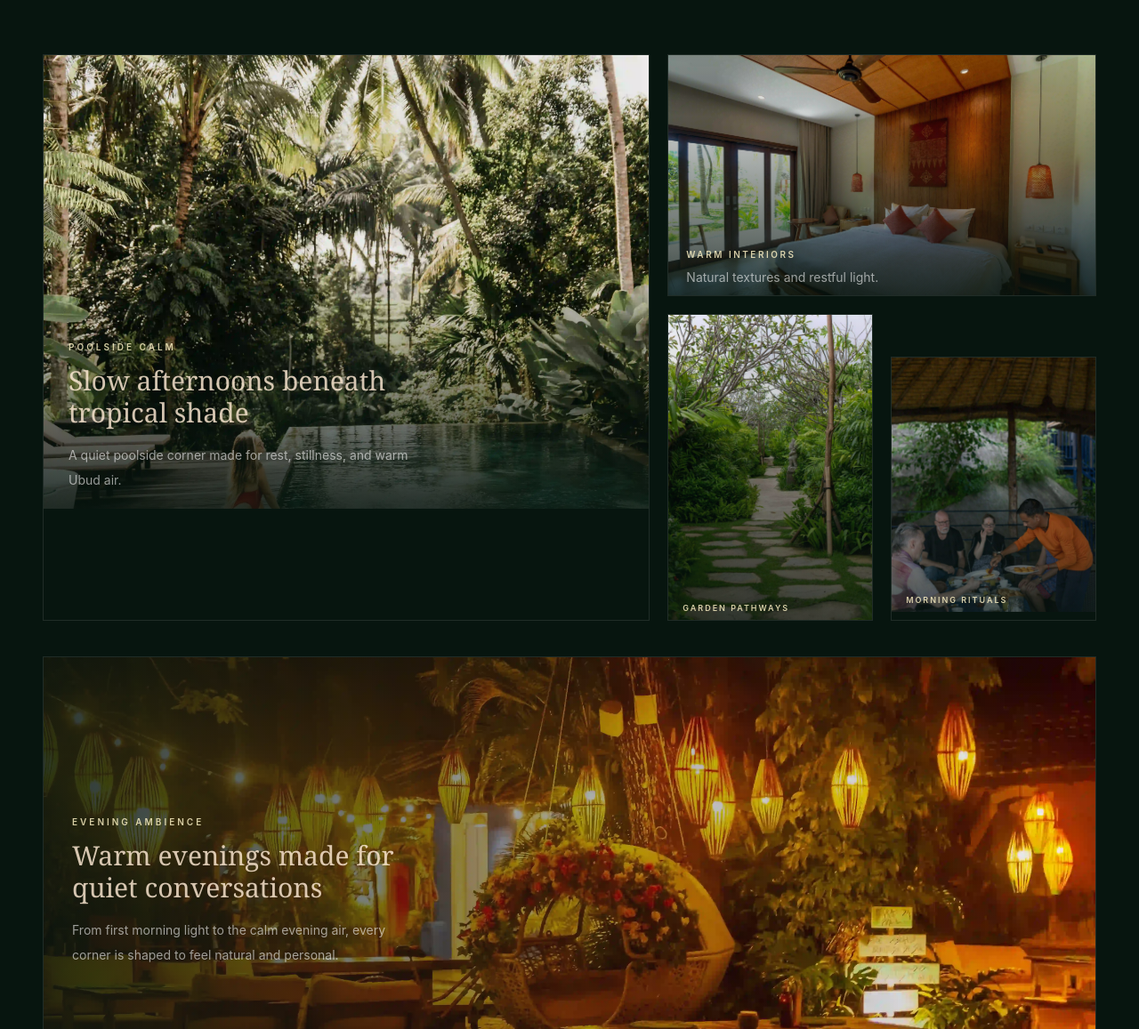
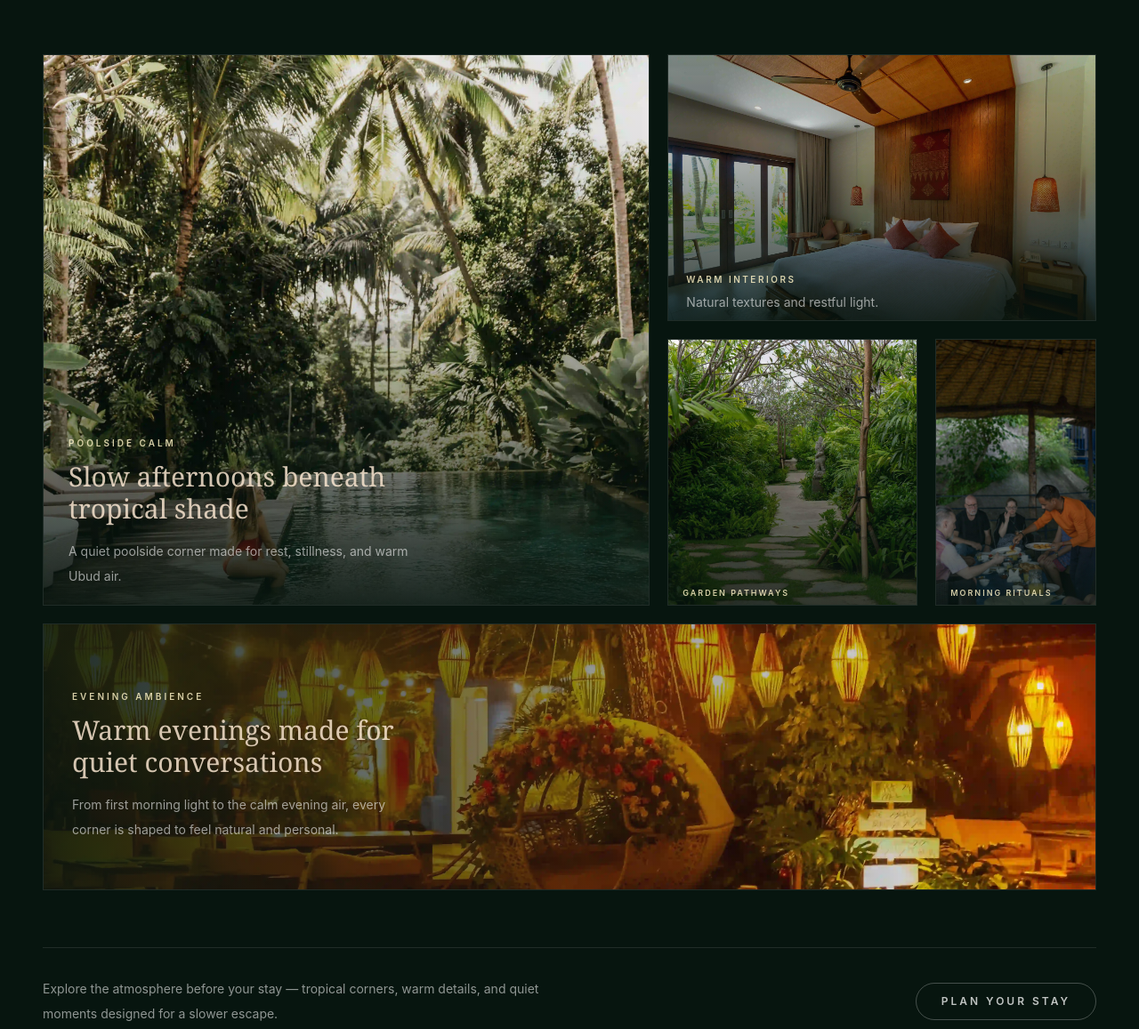
Before and after one commit to Adityagede/aruna-project, a website built with Vite: page index.html in a window 1280 px wide. Shown: the part 8299-9456 px from the top of the page at 89% size. Built offline with nearby package versions, Linux system fonts and the light colour scheme; files whose address does not match are found by name.

Commit message:
29juni am

```diff
--- a/index.html
+++ b/index.html
@@ -1390,11 +1390,14 @@
     </div>
 
     <!-- DESKTOP / TABLET EDITORIAL GRID -->
-    <div class="mt-16 hidden md:grid md:grid-cols-12 md:gap-5">
-
-      <!-- BIG LEFT IMAGE -->
-      <figure class="gallery-card group col-span-7 overflow-hidden border border-white/10" data-aos="fade-up">
-        <div class="relative aspect-4/3 overflow-hidden">
+
+<div class="mt-16 hidden gap-5 md:grid md:grid-cols-12 md:auto-rows-[220px] lg:auto-rows-[260px] xl:auto-rows-[300px]">
+
+  <!-- BIG IMAGE -->
+  <figure
+    class="gallery-card group relative col-span-7 row-span-2 overflow-hidden border border-white/10"
+    data-aos="fade-up"
+  >
     <img
       src="/images/gallery-pool.webp"
       width="1400"
@@ -1405,7 +1408,7 @@
       decoding="async"
     />
 
-          <div class="absolute inset-0 bg-gradient-to-b from-transparent via-transparent to-[#07150F]/85"></div>
+    <div class="absolute inset-0 bg-gradient-to-b from-transparent via-[#07150F]/10 to-[#07150F]/90"></div>
 
     <figcaption class="gallery-caption absolute bottom-0 left-0 max-w-md p-7">
       <p class="text-[10px] font-semibold uppercase tracking-[0.3em] text-amber-100">
@@ -1420,14 +1423,14 @@
         A quiet poolside corner made for rest, stillness, and warm Ubud air.
       </p>
     </figcaption>
-        </div>
   </figure>
 
-      <!-- RIGHT COLUMN -->
-      <div class="col-span-5 grid gap-5">
-
-        <figure class="gallery-card group overflow-hidden border border-white/10" data-aos="fade-up" data-aos-delay="100">
-          <div class="relative aspect-16/9 overflow-hidden">
+  <!-- TOP RIGHT IMAGE -->
+  <figure
+    class="gallery-card group relative col-span-5 row-span-1 overflow-hidden border border-white/10"
+    data-aos="fade-up"
+    data-aos-delay="100"
+  >
     <img
       src="/images/gallery-interior.webp"
       width="1000"
@@ -1438,23 +1441,25 @@
       decoding="async"
     />
 
-            <div class="absolute inset-0 bg-gradient-to-b from-transparent to-[#07150F]/80"></div>
+    <div class="absolute inset-0 bg-gradient-to-b from-transparent to-[#07150F]/85"></div>
 
     <figcaption class="gallery-caption absolute bottom-0 left-0 p-5">
       <p class="text-[10px] font-semibold uppercase tracking-[0.25em] text-amber-100">
         Warm Interiors
       </p>
+
       <p class="mt-2 text-sm text-white/70">
         Natural textures and restful light.
       </p>
     </figcaption>
-          </div>
   </figure>
 
-        <div class="grid grid-cols-2 gap-5">
-
-          <figure class="gallery-card group overflow-hidden border border-white/10" data-aos="fade-up" data-aos-delay="150">
-            <div class="relative overflow-hidden">
+  <!-- SMALL IMAGE 1 -->
+  <figure
+    class="gallery-card group relative col-span-3 row-span-1 overflow-hidden border border-white/10"
+    data-aos="fade-up"
+    data-aos-delay="150"
+  >
     <img
       src="/images/gallery-garden.webp"
       width="700"
@@ -1465,18 +1470,21 @@
       decoding="async"
     />
 
-              <div class="absolute inset-0 bg-gradient-to-b from-transparent to-[#07150F]/70"></div>
+    <div class="absolute inset-0 bg-gradient-to-b from-transparent to-[#07150F]/75"></div>
 
     <figcaption class="gallery-caption absolute bottom-0 left-0 p-4">
       <p class="text-[9px] font-semibold uppercase tracking-[0.22em] text-amber-100">
         Garden Pathways
       </p>
     </figcaption>
-            </div>
   </figure>
 
-          <figure class="gallery-card group overflow-hidden border border-white/10 md:mt-12" data-aos="fade-up" data-aos-delay="200">
-            <div class="relative aspect-[4/5] overflow-hidden">
+  <!-- SMALL IMAGE 2 -->
+  <figure
+    class="gallery-card group relative col-span-2 row-span-1 overflow-hidden border border-white/10"
+    data-aos="fade-up"
+    data-aos-delay="200"
+  >
     <img
       src="/images/gallery-breakfast.webp"
       width="700"
@@ -1487,22 +1495,20 @@
       decoding="async"
     />
 
-              <div class="absolute inset-0 bg-gradient-to-b from-transparent to-[#07150F]/70"></div>
+    <div class="absolute inset-0 bg-gradient-to-b from-transparent to-[#07150F]/75"></div>
 
     <figcaption class="gallery-caption absolute bottom-0 left-0 p-4">
       <p class="text-[9px] font-semibold uppercase tracking-[0.22em] text-amber-100">
         Morning Rituals
       </p>
     </figcaption>
-            </div>
   </figure>
 
-        </div>
-      </div>
-
   <!-- BOTTOM WIDE IMAGE -->
-      <figure class="gallery-card group col-span-12 mt-5 overflow-hidden border border-white/10" data-aos="fade-up">
-        <div class="relative aspect-[21/9] overflow-hidden">
+  <figure
+    class="gallery-card group relative col-span-12 row-span-1 overflow-hidden border border-white/10"
+    data-aos="fade-up"
+  >
     <img
       src="/images/gallery-evening.webp"
       width="1600"
@@ -1513,7 +1519,7 @@
       decoding="async"
     />
 
-          <div class="absolute inset-0 bg-gradient-to-r from-[#07150F]/85 via-[#07150F]/35 to-transparent"></div>
+    <div class="absolute inset-0 bg-gradient-to-r from-[#07150F]/90 via-[#07150F]/45 to-transparent"></div>
 
     <figcaption class="gallery-caption absolute left-0 top-1/2 max-w-md -translate-y-1/2 p-8">
       <p class="text-[10px] font-semibold uppercase tracking-[0.3em] text-amber-100">
@@ -1528,11 +1534,9 @@
         From first morning light to the calm evening air, every corner is shaped to feel natural and personal.
       </p>
     </figcaption>
-        </div>
   </figure>
 
 </div>
-
     <!-- SOFT CTA -->
     <div class="mt-16 flex flex-col items-center justify-between gap-6 border-t border-white/10 pt-8 md:flex-row">
       <p class="max-w-xl text-center text-sm leading-7 text-white/55 md:text-left">
```
Lines whose indentation alone changed are shown as unchanged.
